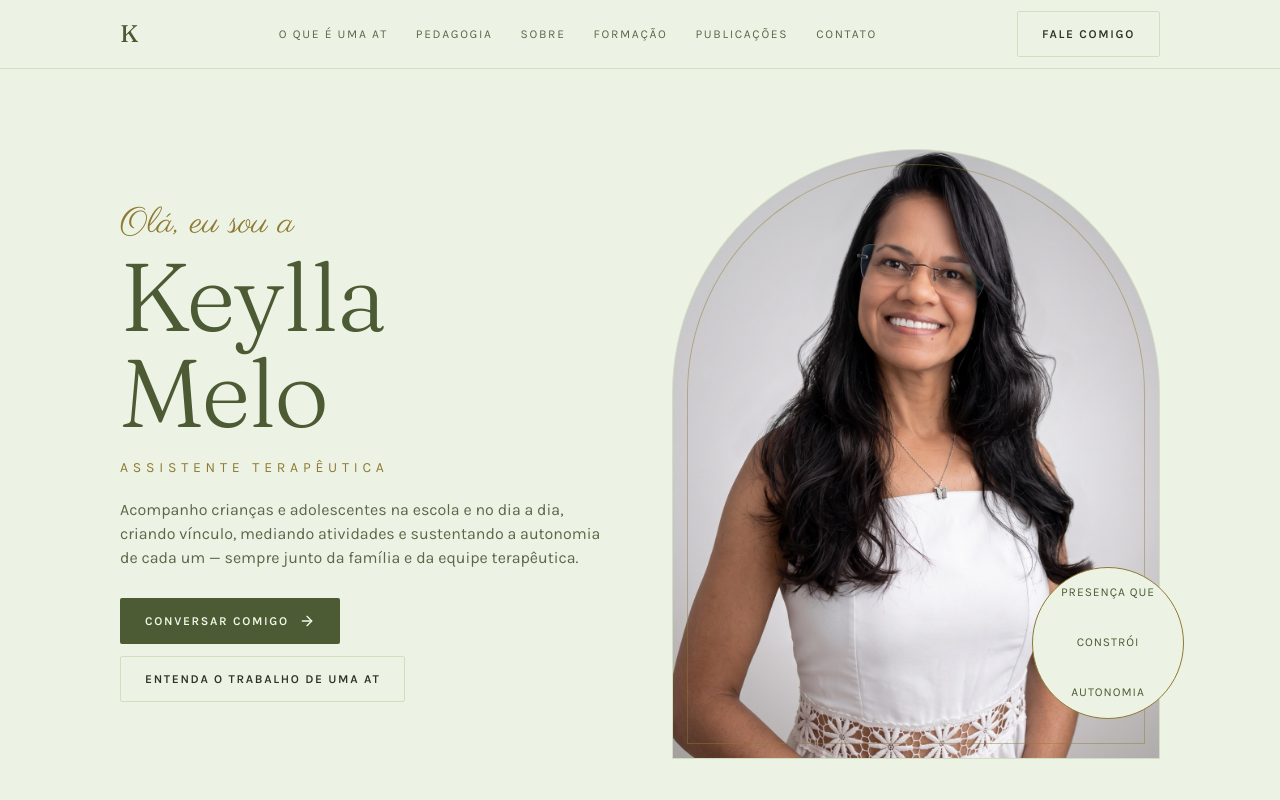
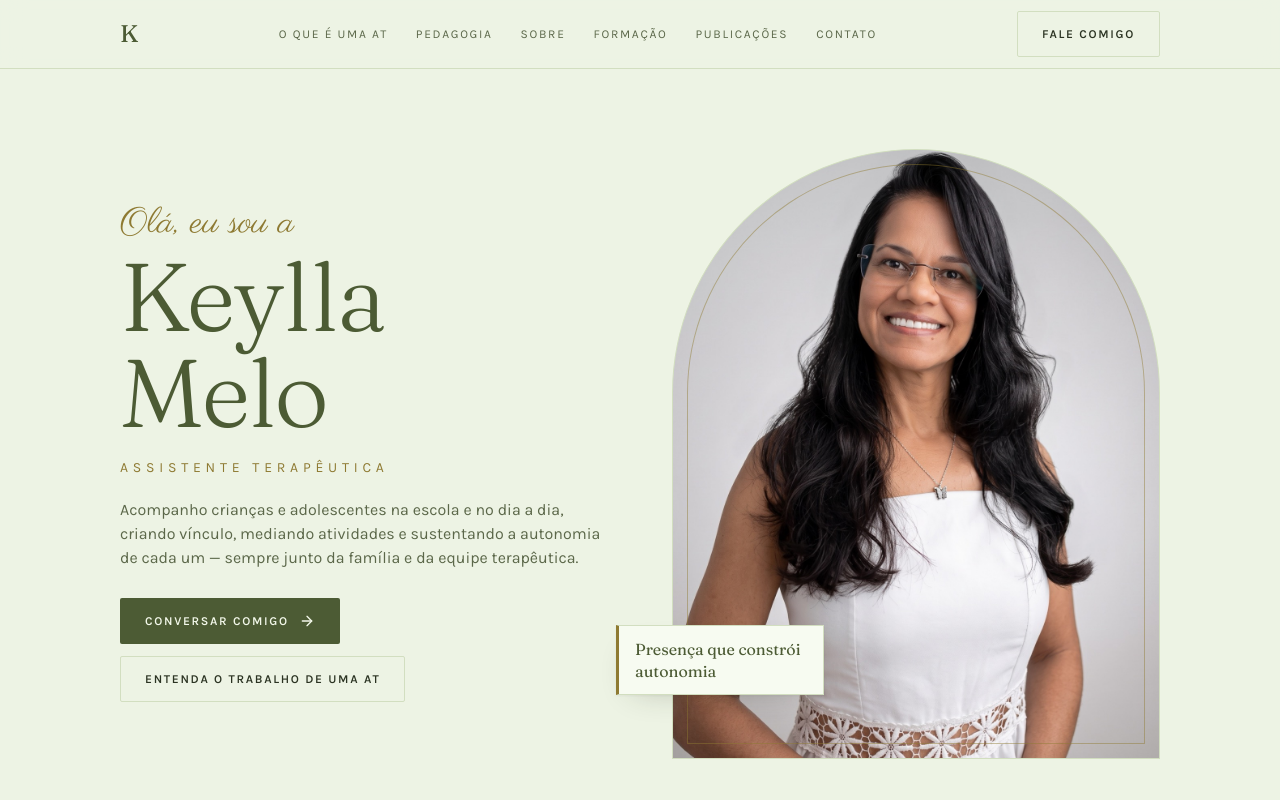
Before and after one commit to Joaommsp/portifolio-kercia-keylla, a Next.js app: page / in a window 1280 px wide. Shown: the top 800 px of the page. Built offline with nearby package versions, Linux system fonts and the light colour scheme; no server answers; the database is empty.

Commit message:
feat(hero): trocar o selo circular por placa ancorada fora do rosto

```diff
--- a/src/content/site.ts
+++ b/src/content/site.ts
@@ -38,7 +38,8 @@ export const perfil = {
   saudacao: "Olá, eu sou a",
   apresentacao:
     "Acompanho crianças e adolescentes na escola e no dia a dia, criando vínculo, mediando atividades e sustentando a autonomia de cada um — sempre junto da família e da equipe terapêutica.",
-  selo: ["Presença que", "constrói", "autonomia"],
+  /** Frase da placa ancorada à esquerda do retrato. */
+  selo: "Presença que constrói autonomia",
 } as const;
 
 /**
--- a/src/features/site/sections/hero.tsx
+++ b/src/features/site/sections/hero.tsx
@@ -26,13 +26,18 @@ export function Hero() {
               {perfil.papel}
             </p>
 
-            <p className="mt-5 max-w-leitura text-ink-soft">{perfil.apresentacao}</p>
+            <p className="mt-5 max-w-leitura text-ink-soft">
+              {perfil.apresentacao}
+            </p>
 
             <div className="mt-7 flex flex-wrap gap-3">
               <ActionLink href={secaoHero.acoes.primaria.href} withArrow>
                 {secaoHero.acoes.primaria.rotulo}
               </ActionLink>
-              <ActionLink href={secaoHero.acoes.secundaria.href} variant="ghost">
+              <ActionLink
+                href={secaoHero.acoes.secundaria.href}
+                variant="ghost"
+              >
                 {secaoHero.acoes.secundaria.rotulo}
               </ActionLink>
             </div>
@@ -46,12 +51,8 @@ export function Hero() {
               className="bg-linear-to-b from-olive/20 to-surface-2"
             />
 
-            <p className="absolute right-0 bottom-10 grid size-38 place-items-center rounded-full border border-brass bg-ground px-3 text-center text-xs leading-relaxed uppercase tracking-selo text-olive duo:-right-6">
-              {perfil.selo.map((linha) => (
-                <span key={linha} className="block">
-                  {linha}
-                </span>
-              ))}
+            <p className="absolute bottom-16 left-0 max-w-52 border border-line border-l-3 border-l-brass bg-surface px-4 py-3 font-display text-base leading-snug text-olive shadow-cartao duo:-left-14">
+              {perfil.selo}
             </p>
           </div>
         </div>
```
